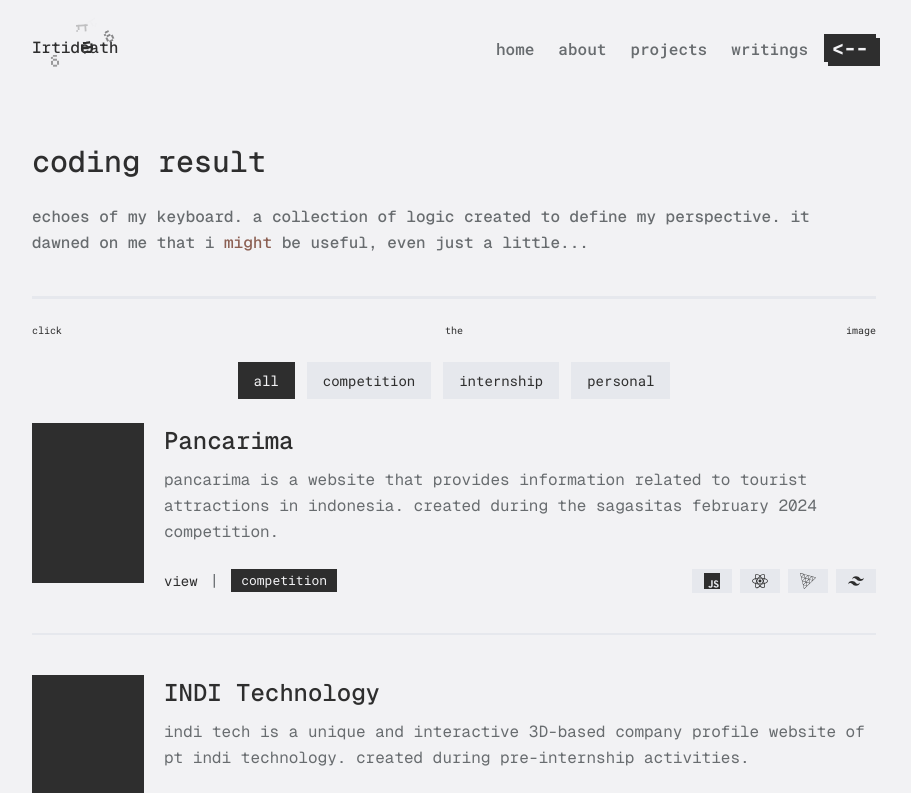
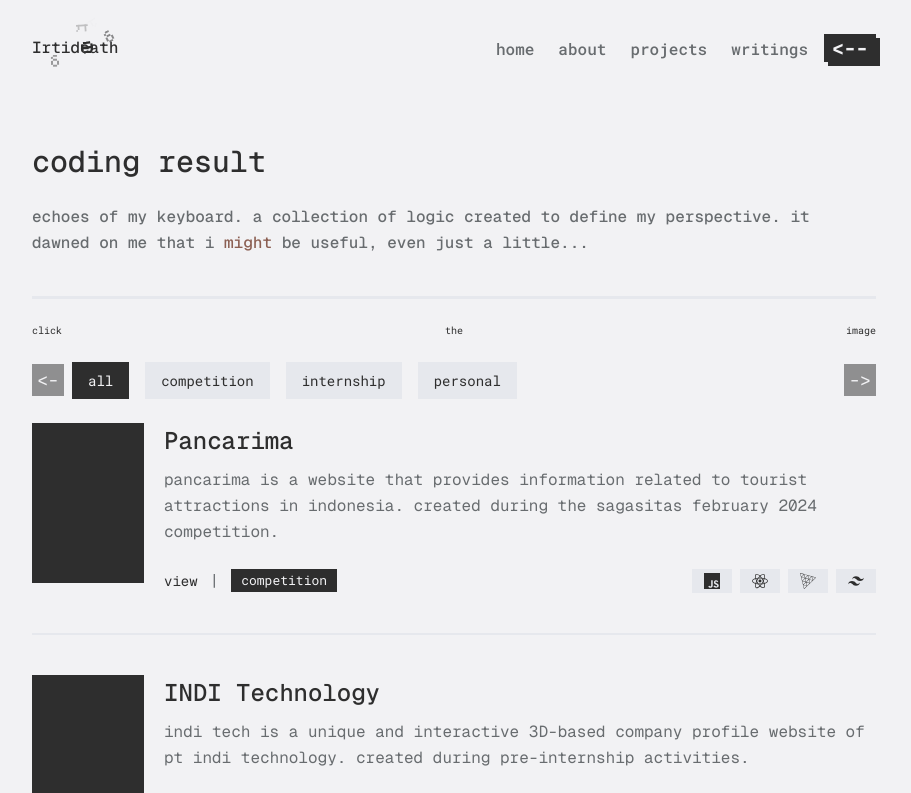
Before and after one commit to IRTIDEATH/Al-Sakha, a Next.js app: page /projects in a window 1280 px wide. Shown: the top 793 px of the page, without its empty margins (186-1097 px from the left). Built offline with nearby package versions, Linux system fonts and the light colour scheme; a web font is replaced by a local one.

Commit message:
feat: create carousel for tabs feature

```diff
--- a/biome.json
+++ b/biome.json
@@ -36,7 +36,8 @@
       "a11y": {
         "noSvgWithoutTitle": "off",
         "noStaticElementInteractions": "off",
-        "useButtonType": "off"
+        "useButtonType": "off",
+        "useSemanticElements": "off"
       },
       "correctness": {
         "useExhaustiveDependencies": "warn"
--- a/components/pages/project/card-project-section.tsx
+++ b/components/pages/project/card-project-section.tsx
@@ -21,6 +21,13 @@ import {
   MorphingDialogTrigger,
 } from "@/components/animate/morphing-dialog";
 import { Badge } from "@/components/ui/badge";
+import {
+  Carousel,
+  CarouselContent,
+  CarouselItem,
+  CarouselNext,
+  CarouselPrevious,
+} from "@/components/ui/carousel";
 import { Divider } from "@/components/ui/divider";
 import {
   Tooltip,
@@ -83,10 +90,22 @@ const CardProjectSecton = ({ initialCategory }: CardProjectSectionProps) => {
   }, []);
   return (
     <section>
-      <div className="mb-6 flex items-center justify-center gap-3">
+      <Carousel
+        opts={{
+          dragFree: true,
+          duration: 15,
+          dragThreshold: 8,
+        }}
+        className="mb-6 w-full"
+      >
+        <div className="flex items-center gap-2">
+          <CarouselPrevious className="static h-8 w-8 translate-y-0 border-none bg-foreground text-background" />
+          <div className="flex-1 overflow-hidden">
+            <CarouselContent className="-ml-2 flex gap-2">
+              <CarouselItem className="basis-auto pl-2">
                 <button
                   onClick={() => handleTabClick("all")}
-          className={`cursor-pointer px-4 py-2 font-roboto text-[14px] transition-all duration-400 ease-in-out ${
+                  className={`cursor-pointer select-none px-4 py-2 font-roboto text-[14px] ${
                     activeTab === "all"
                       ? "bg-foreground text-background"
                       : "bg-suram text-foreground hover:bg-foreground hover:text-background"
@@ -94,12 +113,13 @@ const CardProjectSecton = ({ initialCategory }: CardProjectSectionProps) => {
                 >
                   all
                 </button>
+              </CarouselItem>
               {categories.map((category) => {
                 return (
+                  <CarouselItem key={category} className="basis-auto pl-2">
                     <button
-              key={category}
                       onClick={() => handleTabClick(category)}
-              className={`cursor-pointer px-4 py-2 font-roboto text-[14px] transition-all duration-400 ease-in-out ${
+                      className={`cursor-pointer select-none px-4 py-2 font-roboto text-[14px] ${
                         activeTab === category
                           ? "bg-foreground text-background"
                           : "bg-suram text-foreground hover:bg-foreground hover:text-background"
@@ -107,9 +127,14 @@ const CardProjectSecton = ({ initialCategory }: CardProjectSectionProps) => {
                     >
                       {category}
                     </button>
+                  </CarouselItem>
                 );
               })}
+            </CarouselContent>
           </div>
+          <CarouselNext className="static h-8 w-8 translate-y-0 border-none bg-foreground text-background" />
+        </div>
+      </Carousel>
       {filteredProjects.map((item, index) => (
         <Fragment key={index}>
           <div className="flex w-full items-start gap-0 md:gap-5">
--- /dev/null
+++ b/components/ui/carousel.tsx
@@ -0,0 +1,236 @@
+"use client";
+
+import useEmblaCarousel, {
+  type UseEmblaCarouselType,
+} from "embla-carousel-react";
+import * as React from "react";
+import { Button } from "@/components/ui/button";
+import { cn } from "@/lib/utils";
+
+type CarouselApi = UseEmblaCarouselType[1];
+type UseCarouselParameters = Parameters<typeof useEmblaCarousel>;
+type CarouselOptions = UseCarouselParameters[0];
+type CarouselPlugin = UseCarouselParameters[1];
+
+type CarouselProps = {
+  opts?: CarouselOptions;
+  plugins?: CarouselPlugin;
+  orientation?: "horizontal" | "vertical";
+  setApi?: (api: CarouselApi) => void;
+};
+
+type CarouselContextProps = {
+  carouselRef: ReturnType<typeof useEmblaCarousel>[0];
+  api: ReturnType<typeof useEmblaCarousel>[1];
+  scrollPrev: () => void;
+  scrollNext: () => void;
+  canScrollPrev: boolean;
+  canScrollNext: boolean;
+} & CarouselProps;
+
+const CarouselContext = React.createContext<CarouselContextProps | null>(null);
+
+function useCarousel() {
+  const context = React.useContext(CarouselContext);
+
+  if (!context) {
+    throw new Error("useCarousel must be used within a <Carousel />");
+  }
+
+  return context;
+}
+
+function Carousel({
+  orientation = "horizontal",
+  opts,
+  setApi,
+  plugins,
+  className,
+  children,
+  ...props
+}: React.ComponentProps<"div"> & CarouselProps) {
+  const [carouselRef, api] = useEmblaCarousel(
+    {
+      ...opts,
+      axis: orientation === "horizontal" ? "x" : "y",
+    },
+    plugins,
+  );
+  const [canScrollPrev, setCanScrollPrev] = React.useState(false);
+  const [canScrollNext, setCanScrollNext] = React.useState(false);
+
+  const onSelect = React.useCallback((api: CarouselApi) => {
+    if (!api) return;
+    setCanScrollPrev(api.canScrollPrev());
+    setCanScrollNext(api.canScrollNext());
+  }, []);
+
+  const scrollPrev = React.useCallback(() => {
+    api?.scrollPrev();
+  }, [api]);
+
+  const scrollNext = React.useCallback(() => {
+    api?.scrollNext();
+  }, [api]);
+
+  const handleKeyDown = React.useCallback(
+    (event: React.KeyboardEvent<HTMLDivElement>) => {
+      if (event.key === "ArrowLeft") {
+        event.preventDefault();
+        scrollPrev();
+      } else if (event.key === "ArrowRight") {
+        event.preventDefault();
+        scrollNext();
+      }
+    },
+    [scrollPrev, scrollNext],
+  );
+
+  React.useEffect(() => {
+    if (!api || !setApi) return;
+    setApi(api);
+  }, [api, setApi]);
+
+  React.useEffect(() => {
+    if (!api) return;
+    onSelect(api);
+    api.on("reInit", onSelect);
+    api.on("select", onSelect);
+
+    return () => {
+      api?.off("select", onSelect);
+    };
+  }, [api, onSelect]);
+
+  return (
+    <CarouselContext.Provider
+      value={{
+        carouselRef,
+        api: api,
+        opts,
+        orientation:
+          orientation || (opts?.axis === "y" ? "vertical" : "horizontal"),
+        scrollPrev,
+        scrollNext,
+        canScrollPrev,
+        canScrollNext,
+      }}
+    >
+      <div
+        onKeyDownCapture={handleKeyDown}
+        className={cn("relative", className)}
+        role="region"
+        aria-roledescription="carousel"
+        data-slot="carousel"
+        {...props}
+      >
+        {children}
+      </div>
+    </CarouselContext.Provider>
+  );
+}
+
+function CarouselContent({ className, ...props }: React.ComponentProps<"div">) {
+  const { carouselRef, orientation } = useCarousel();
+
+  return (
+    <div
+      ref={carouselRef}
+      className="overflow-hidden"
+      data-slot="carousel-content"
+    >
+      <div
+        className={cn(
+          "flex",
+          orientation === "horizontal" ? "-ml-4" : "-mt-4 flex-col",
+          className,
+        )}
+        {...props}
+      />
+    </div>
+  );
+}
+
+function CarouselItem({ className, ...props }: React.ComponentProps<"div">) {
+  const { orientation } = useCarousel();
+
+  return (
+    <div
+      role="group"
+      aria-roledescription="slide"
+      data-slot="carousel-item"
+      className={cn(
+        "min-w-0 shrink-0 grow-0 basis-full",
+        orientation === "horizontal" ? "pl-4" : "pt-4",
+        className,
+      )}
+      {...props}
+    />
+  );
+}
+
+function CarouselPrevious({
+  className,
+  ...props
+}: React.ComponentProps<typeof Button>) {
+  const { orientation, scrollPrev, canScrollPrev } = useCarousel();
+
+  return (
+    <Button
+      data-slot="carousel-previous"
+      variant="ghost"
+      size="icon"
+      className={cn(
+        "absolute touch-manipulation",
+        orientation === "horizontal"
+          ? "-left-12 -translate-y-1/2 top-1/2"
+          : "-top-12 -translate-x-1/2 left-1/2 rotate-90",
+        className,
+      )}
+      disabled={!canScrollPrev}
+      onClick={scrollPrev}
+      {...props}
+    >
+      <span className="select-none text-lg">{"<-"}</span>
+      <span className="sr-only">Previous slide</span>
+    </Button>
+  );
+}
+
+function CarouselNext({
+  className,
+  ...props
+}: React.ComponentProps<typeof Button>) {
+  const { orientation, scrollNext, canScrollNext } = useCarousel();
+
+  return (
+    <Button
+      data-slot="carousel-next"
+      variant="ghost"
+      size="icon"
+      className={cn(
+        "absolute touch-manipulation",
+        orientation === "horizontal"
+          ? "-right-12 -translate-y-1/2 top-1/2"
+          : "-bottom-12 -translate-x-1/2 left-1/2 rotate-90",
+        className,
+      )}
+      disabled={!canScrollNext}
+      onClick={scrollNext}
+      {...props}
+    >
+      <span className="select-none text-lg">{"->"}</span>
+      <span className="sr-only">Next slide</span>
+    </Button>
+  );
+}
+
+export {
+  type CarouselApi,
+  Carousel,
+  CarouselContent,
+  CarouselItem,
+  CarouselPrevious,
+  CarouselNext,
+  useCarousel,
+};
--- a/package.json
+++ b/package.json
@@ -6,7 +6,7 @@
     "dev": "next dev",
     "build": "next build",
     "start": "next start",
-    "lint": "biome check",
+    "lint": "biome check --write",
     "format": "biome format --write",
     "prepare": "husky"
   },
@@ -19,6 +19,7 @@
     "@radix-ui/react-tooltip": "^1.2.6",
     "class-variance-authority": "^0.7.1",
     "clsx": "^2.1.1",
+    "embla-carousel-react": "^8.6.0",
     "highlight.js": "^11.11.1",
     "lenis": "^1.3.15",
     "motion": "^12.23.25",
```
Also changed, not shown: 1 other file (tests, documents, lock files or other folders). Lines whose indentation alone changed are shown as unchanged.
